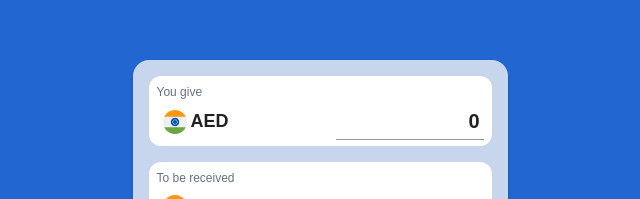
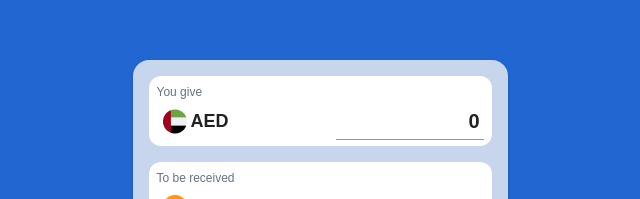
Before and after one commit to Chandanpt/unimoni-webflow, a Next.js app: page / in a window 1280 px wide. Shown: the part 157-356 px from the top of the page, without its empty margins (320-960 px from the left). Built offline with nearby package versions, Linux system fonts and the light colour scheme.

Commit message:
Made some small changes in the code

```diff
--- a/src/components/CurrencyExchanger.tsx
+++ b/src/components/CurrencyExchanger.tsx
@@ -20,6 +20,7 @@ import India from "../assets/Property 1=India.png";
 import dropdown from "../assets/SmallArrow Buttom 16 px.png";
 import { CURRENCY_DATA, CurrencyDataProps } from "@/data/currencyData";
 import CurrencySearch from "./CurrencySearch";
+import AED from "../assets/Component 81.png";
 
 const CurrencyExchanger: React.FC<CurrencyDataProps> = ({
   flagSvg,
@@ -117,8 +118,6 @@ const CurrencyExchanger: React.FC<CurrencyDataProps> = ({
                 borderRadius: "12px",
                 margin: "16px 0",
                 boxShadow: "none",
-                //   transform: `${toggle && "translate(0px, 160px)"} `,
-                //   transition: "all 0.5s ease",
                 position: "relative",
                 zIndex: "2",
               }}
@@ -146,7 +145,7 @@ const CurrencyExchanger: React.FC<CurrencyDataProps> = ({
                   }}
                 >
                   <Image
-                    src={India}
+                    src={AED}
                     alt="India"
                     width={24}
                     style={{ aspectRatio: "1", marginRight: "4px" }}
@@ -167,11 +166,6 @@ const CurrencyExchanger: React.FC<CurrencyDataProps> = ({
                   variant="standard"
                   onChange={(e) => handleGivenChange(e)}
                   value={givenValue}
-                //   inputProps={{
-                //     startAdornment: value ? (
-                //       <InputAdornment position="start">&#8377;</InputAdornment>
-                //     ) : undefined,
-                //   }}
                   sx={{
                     "&:hover": {
                       borderRadius: "8px",
@@ -202,7 +196,6 @@ const CurrencyExchanger: React.FC<CurrencyDataProps> = ({
                     bottom: "0",
                     width: "313px",
                     zIndex: 10,
-                    // height: "120px",
                   }}
                 >
                   <CurrencySearch currencyData={currencyData} setSelectedCurrency={setSelectedCurrency} setToggle={setToggle} />
@@ -214,8 +207,6 @@ const CurrencyExchanger: React.FC<CurrencyDataProps> = ({
                   borderRadius: "12px",
                   margin: "16px 0",
                   boxShadow: "none",
-                  //   transform: `${toggle && "translate(0px, -160px)"} `,
-                  //   transition: "all 0.5s ease",
                 }}
               >
                 <Typography
@@ -272,7 +263,6 @@ const CurrencyExchanger: React.FC<CurrencyDataProps> = ({
                     variant="standard"
                     onChange={(e) => handleReceivedChange(e)}
                     value={receivedValue}
-                    // inputProps={{ inputMode: "numeric", pattern: "[0-9]*" }}
                     sx={{
                       "&:hover": {
                         borderRadius: "8px",
--- a/src/components/branchCard.tsx
+++ b/src/components/branchCard.tsx
@@ -4,7 +4,6 @@ import Image from "next/image";
 import { BranchDataTypes } from "@/data/branchData";
 
 const BranchCard: React.FC<BranchDataTypes> = ({id, title, address, contact}) => {
-  // const contact = props.contact;
 
   return (
     <Card
--- a/src/sections/slogan.tsx
+++ b/src/sections/slogan.tsx
@@ -33,7 +33,6 @@ const Slogan = () => {
     <Box
       sx={{
         backgroundColor: "#19468d",
-        // backgroundColor: "#fff",
         display: "flex",
         alignItems: "center",
         padding: "110px 0",
@@ -49,7 +48,6 @@ const Slogan = () => {
         height={200}
         width={500}
         style={{
-          // top: "-10px",
           position: "absolute",
           minHeight: "1000px ",
           left: "-250px",
```
Also changed, not shown: src/assets/Component 81.png (added).
